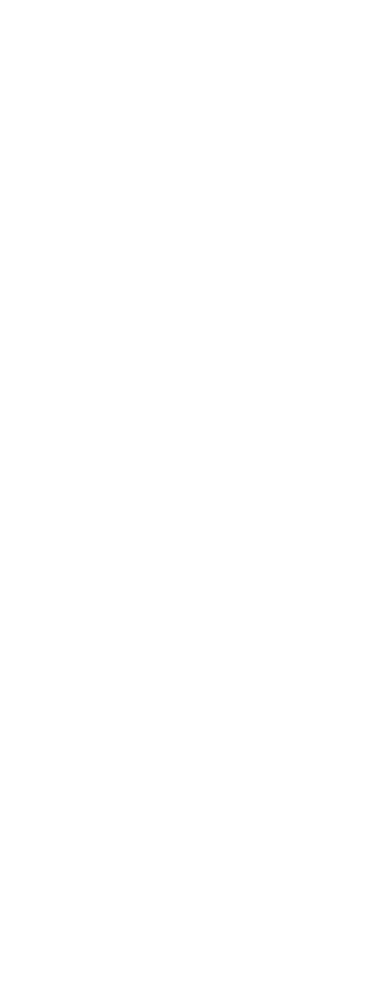
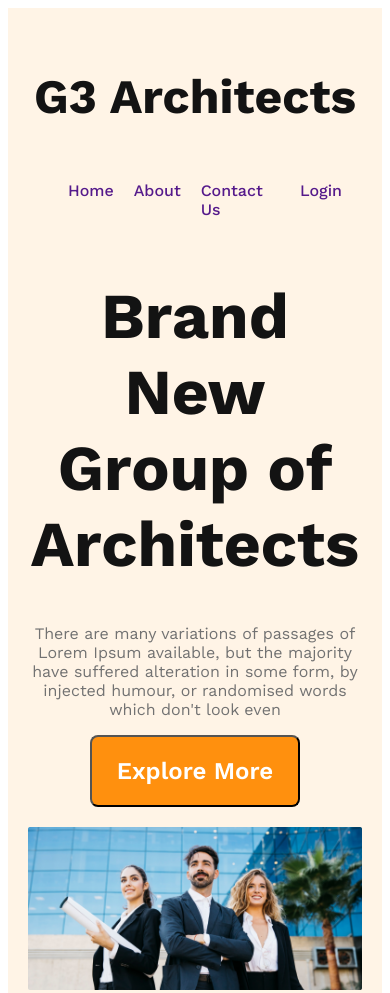
Before and after one commit to zihad868/G-3-Architects, a plain HTML site: page index.html in a window 390 px wide. Shown: the top 993 px of the page. Before the commit the page ends 844 px from the top, so only its background shows below. Drawn offline with nearby package versions, Linux system fonts and the light colour scheme.

Commit message:
Header Section with responsive

```diff
--- a/css/style.css
+++ b/css/style.css
@@ -0,0 +1,94 @@
+@import url("https://fonts.googleapis.com/css2?family=Work+Sans:ital,wght@0,100;0,200;0,300;0,400;0,500;0,600;0,700;0,800;0,900;1,100;1,200;1,300;1,400;1,500;1,600;1,700;1,800&display=swap");
+
+* {
+  font-family: "Work Sans", sans-serif;
+}
+
+.btn-primary {
+  border-radius: 8px;
+  background: #ff900e;
+  color: #FFF;
+  font-weight: 600;
+  font-size: 1.5rem;
+  padding: 20px 25px;
+}
+
+header {
+  background: rgba(255, 144, 14, 0.1);
+  padding: 50px 240px;
+}
+
+nav {
+  display: flex;
+  justify-content: space-between;
+  align-items: center;
+}
+
+.nav-text {
+  color: #131313;
+  font-size: 3rem;
+  font-weight: 700;
+}
+
+nav > ul {
+  display: flex;
+}
+
+nav li {
+  list-style: none;
+  margin-right: 20px;
+  font-size: 1rem;
+  font-weight: 500;
+}
+
+nav li a {
+  text-decoration: none;
+}
+
+/* Banner Container */
+.banner-content {
+  max-width: 800px;
+  text-align: center;
+  margin: 0 auto;
+}
+
+.banner-title {
+  color: #131313;
+  font-size: 4rem;
+  font-weight: 700;
+}
+
+.banner-description {
+  color: #727272;
+}
+
+.banner img{
+    margin-top: 20px;
+    width: 100%;
+}
+
+
+
+/* For Responsive  */
+
+/* Small Device */
+@media screen and (max-width: 576px) {
+    header{
+        padding: 20px;
+    }
+
+    nav{
+        flex-direction: column;
+    }
+}
+
+/* Medium Device */
+@media screen and (min-width: 576px) and (max-width: 970px) {
+    header{
+        padding: 50px;
+    }
+
+    nav{
+        flex-direction: column;
+    }
+}
--- a/index.html
+++ b/index.html
@@ -8,6 +8,33 @@
   </head>
   <body>
     <header>
+      <nav>
+        <h1 class="nav-text">G3 Architects</h1>
+
+        <ul>
+          <li><a href="">Home</a></li>
+          <li><a href="">About</a></li>
+          <li><a href="">Contact Us</a></li>
+          <li><a href="">Login</a></li>
+        </ul>
+      </nav>
+      <div class="banner">
+
+        <div class="banner-content">
+          <h1 class="banner-title">Brand New Group of Architects</h1>
+
+          <p class="banner-description">
+            There are many variations of passages of Lorem Ipsum available, but
+            the majority have suffered alteration in some form, by injected
+            humour, or randomised words which don't look even
+          </p>
+
+          <button class="btn-primary">Explore More</button>
+
+        </div>
+
+        <img src="./images/banner.png" alt="" />
+      </div>
     </header>
 
     <main></main>
```
